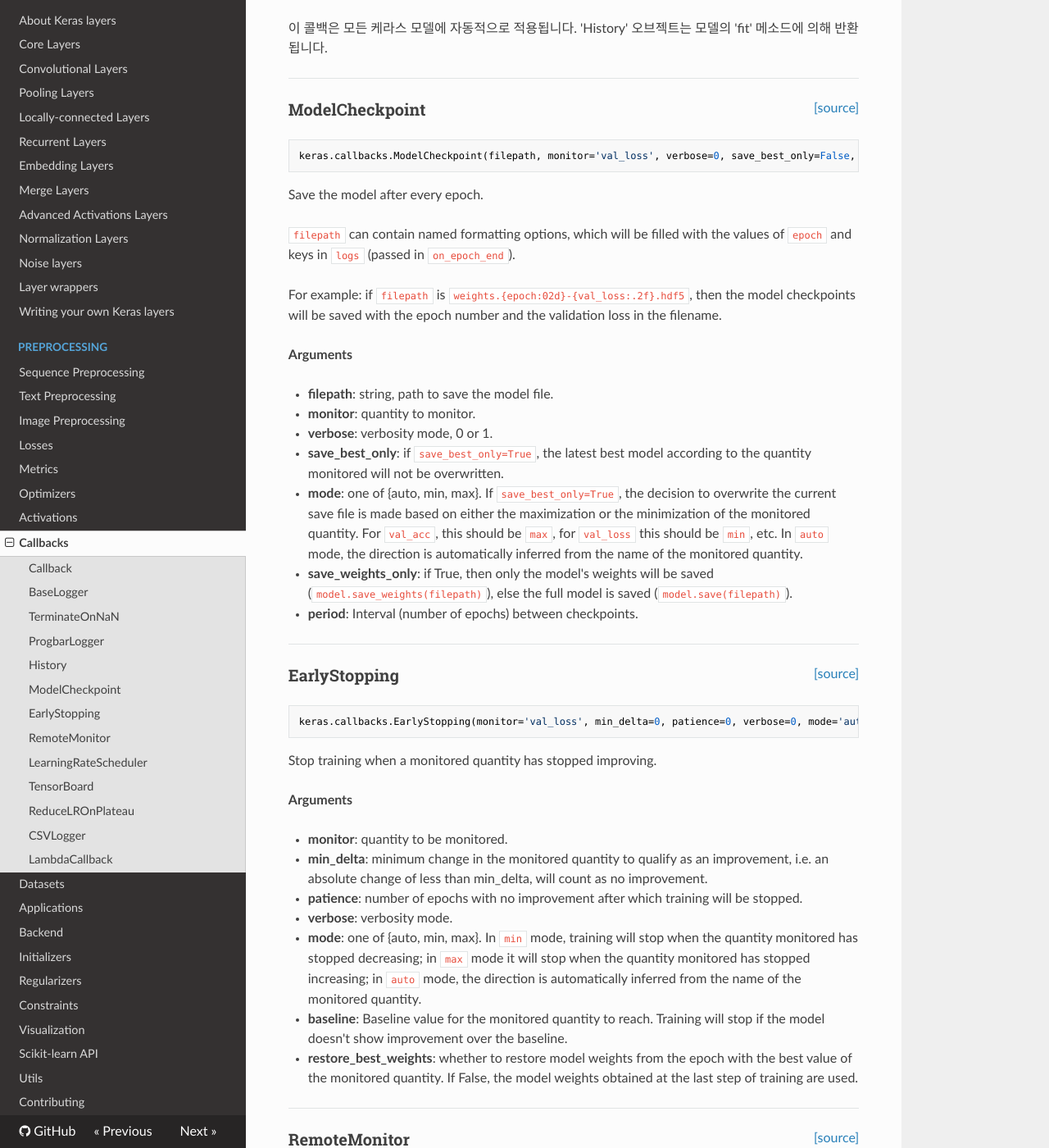
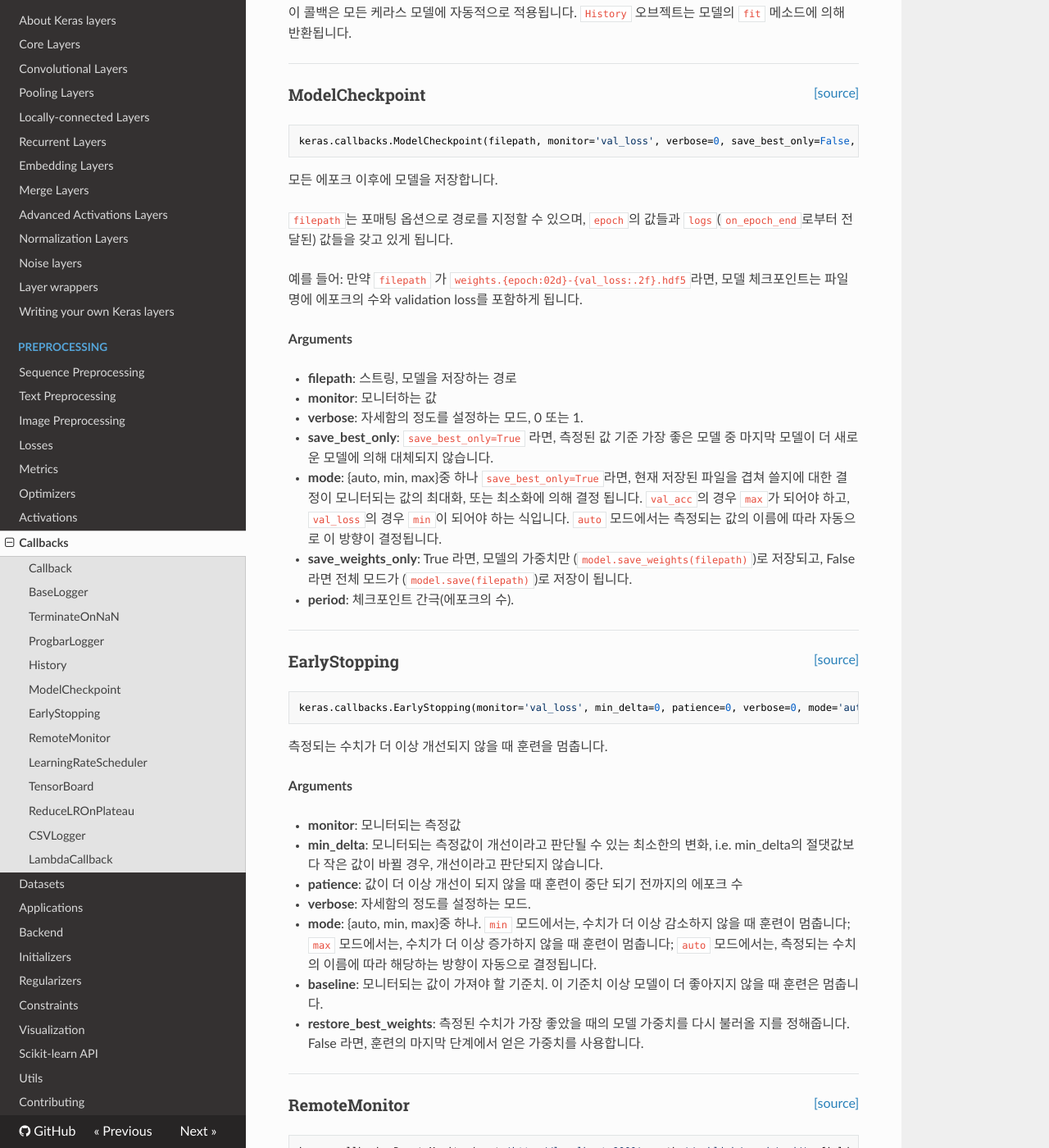
Before and after one commit to keras-team/keras-docs-ko, an MkDocs documentation site: the page built from sources/callbacks.md, in a window 1280 px wide and 1400 px high, scrolled down 2062 px. Shown: the whole window at 82% size. Built offline with MkDocs 1.6.1, drawn with Linux system fonts in a browser that asks for light colours; nearby versions of some CDN libraries; some of the changed text lies outside the part shown.

Commit message:
RemoteMonitor까지

````diff
--- a/sources/callbacks.md
+++ b/sources/callbacks.md
@@ -1,6 +1,6 @@
 ## callbacks의 용도
 
-callback은 주어진 학습 단계에서 적용될 수 있는 함수들의 집합입니다. 여러분은 모델의 훈련 도중 모델 내의 상태와 통계를 보기 위해 callbacks를 이용할 수 있습니다. callbacks의 리스트(키워드 인수 'callbacks'로)를 'Sequential' 또는 'Model' 클래스의 '.fit()' 메소드에 전달할 수 있습니다. 주어진 callbacks의 메소드는 훈련의 각 단계별로 호출될 것입니다.
+callback은 주어진 학습 단계에서 적용될 수 있는 함수들의 집합입니다. 여러분은 모델의 훈련 도중 모델 내의 상태와 통계를 보기 위해 callbacks를 이용할 수 있습니다. callbacks의 리스트(키워드 인수 `callbacks`로)를 `Sequential` 또는 `Model` 클래스의 `.fit()` 메소드에 전달할 수 있습니다. 주어진 callbacks의 메소드는 훈련의 각 단계별로 호출될 것입니다.
 
 ---
 
@@ -53,8 +53,8 @@
 
 - __stateful_metrics__: 에포크 단위별로 평균을 취하지 *말아야* 할
     반복될 수 있는 측정 단위의 이름(스트링)
-    이 리스트에 해당하는 측정 단위들은 'on_epoch_end' log에 값 그대로
-    포함 되며, 다른 측정 단위들은 'on_epoch_end'에 평균되어 들어갑니다.
+    이 리스트에 해당하는 측정 단위들은 `on_epoch_end` log에 값 그대로
+    포함 되며, 다른 측정 단위들은 `on_epoch_end`에 평균되어 들어갑니다.
 
 ----
 
@@ -66,7 +66,6 @@
 ```
 
 훈련 도중 loss 값이 NaN이 나왔을 때 종결시키는 콜백.
-Callback that terminates training when a NaN loss is encountered.
 
 ----
 
@@ -101,10 +100,10 @@
 keras.callbacks.History()
 ```
 
-'History' 오브젝트에 이벤트를 기록하는 콜백.
+`History` 오브젝트에 이벤트를 기록하는 콜백.
 
 이 콜백은 모든 케라스 모델에 자동적으로 적용됩니다.
-'History' 오브젝트는 모델의 'fit' 메소드에 의해
+`History` 오브젝트는 모델의 `fit` 메소드에 의해
 반환됩니다.
 
 ----
@@ -116,36 +115,34 @@
 keras.callbacks.ModelCheckpoint(filepath, monitor='val_loss', verbose=0, save_best_only=False, save_weights_only=False, mode='auto', period=1)
 ```
 
-Save the model after every epoch.
+모든 에포크 이후에 모델을 저장합니다.
 
-`filepath` can contain named formatting options,
-which will be filled with the values of `epoch` and
-keys in `logs` (passed in `on_epoch_end`).
+`filepath`는 포매팅 옵션으로 경로를 지정할 수 있으며,
+`epoch`의 값들과 `logs`(`on_epoch_end`로부터 전달된)
+값들을 갖고 있게 됩니다.
 
-For example: if `filepath` is `weights.{epoch:02d}-{val_loss:.2f}.hdf5`,
-then the model checkpoints will be saved with the epoch number and
-the validation loss in the filename.
+예를 들어: 만약 `filepath` 가 `weights.{epoch:02d}-{val_loss:.2f}.hdf5`라면,
+모델 체크포인트는 파일명에 에포크의 수와 validation loss를 포함하게 됩니다.
+
 
 __Arguments__
 
-- __filepath__: string, path to save the model file.
-- __monitor__: quantity to monitor.
-- __verbose__: verbosity mode, 0 or 1.
-- __save_best_only__: if `save_best_only=True`,
-    the latest best model according to
-    the quantity monitored will not be overwritten.
-- __mode__: one of {auto, min, max}.
-    If `save_best_only=True`, the decision
-    to overwrite the current save file is made
-    based on either the maximization or the
-    minimization of the monitored quantity. For `val_acc`,
-    this should be `max`, for `val_loss` this should
-    be `min`, etc. In `auto` mode, the direction is
-    automatically inferred from the name of the monitored quantity.
-- __save_weights_only__: if True, then only the model's weights will be
-    saved (`model.save_weights(filepath)`), else the full model
-    is saved (`model.save(filepath)`).
-- __period__: Interval (number of epochs) between checkpoints.
+- __filepath__: 스트링, 모델을 저장하는 경로
+- __monitor__: 모니터하는 값
+- __verbose__: 자세함의 정도를 설정하는 모드, 0 또는 1.
+- __save_best_only__: `save_best_only=True` 라면,
+    측정된 값 기준 가장 좋은 모델 중 마지막 모델이 더
+    새로운 모델에 의해 대체되지 않습니다.
+- __mode__: {auto, min, max}중 하나
+    `save_best_only=True`라면, 현재 저장된 파일을 겹쳐 쓸지에
+    대한 결정이 모니터되는 값의 최대화, 또는 최소화에 의해 결정
+    됩니다. `val_acc`의 경우 `max`가 되어야 하고, `val_loss`의
+    경우 `min`이 되어야 하는 식입니다. `auto` 모드에서는 측정되는
+    값의 이름에 따라 자동으로 이 방향이 결정됩니다.
+- __save_weights_only__: True 라면, 모델의 가중치만
+    (`model.save_weights(filepath)`)로 저장되고, False 라면 전체
+    모드가 (`model.save(filepath)`)로 저장이 됩니다.
+- __period__: 체크포인트 간극(에포크의 수).
 
 ----
 
@@ -156,32 +153,27 @@
 keras.callbacks.EarlyStopping(monitor='val_loss', min_delta=0, patience=0, verbose=0, mode='auto', baseline=None, restore_best_weights=False)
 ```
 
-Stop training when a monitored quantity has stopped improving.
+측정되는 수치가 더 이상 개선되지 않을 때 훈련을 멈춥니다.
 
 __Arguments__
 
-- __monitor__: quantity to be monitored.
-- __min_delta__: minimum change in the monitored quantity
-    to qualify as an improvement, i.e. an absolute
-    change of less than min_delta, will count as no
-    improvement.
-- __patience__: number of epochs with no improvement
-    after which training will be stopped.
-- __verbose__: verbosity mode.
-- __mode__: one of {auto, min, max}. In `min` mode,
-    training will stop when the quantity
-    monitored has stopped decreasing; in `max`
-    mode it will stop when the quantity
-    monitored has stopped increasing; in `auto`
-    mode, the direction is automatically inferred
-    from the name of the monitored quantity.
-- __baseline__: Baseline value for the monitored quantity to reach.
-    Training will stop if the model doesn't show improvement
-    over the baseline.
-- __restore_best_weights__: whether to restore model weights from
-    the epoch with the best value of the monitored quantity.
-    If False, the model weights obtained at the last step of
-    training are used.
+- __monitor__: 모니터되는 측정값
+- __min_delta__: 모니터되는 측정값이 개선이라고 판단될 수 있는
+    최소한의 변화, i.e. min_delta의 절댓값보다 작은 값이 바뀔
+    경우, 개선이라고 판단되지 않습니다.
+- __patience__: 값이 더 이상 개선이 되지 않을 때 훈련이 중단
+    되기 전까지의 에포크 수
+- __verbose__: 자세함의 정도를 설정하는 모드.
+- __mode__: {auto, min, max}중 하나. `min` 모드에서는,
+    수치가 더 이상 감소하지 않을 때 훈련이 멈춥니다;
+    `max` 모드에서는, 수치가 더 이상 증가하지 않을 때
+    훈련이 멈춥니다; `auto` 모드에서는, 측정되는 수치의
+    이름에 따라 해당하는 방향이 자동으로 결정됩니다.
+- __baseline__: 모니터되는 값이 가져야 할 기준치.
+    이 기준치 이상 모델이 더 좋아지지 않을 때 훈련은 멈춥니다.
+- __restore_best_weights__: 측정된 수치가 가장 좋았을 때의 모델
+    가중치를 다시 불러올 지를 정해줍니다. False 라면, 훈련의
+    마지막 단계에서 얻은 가중치를 사용합니다.
 
 ----
 
@@ -192,7 +184,7 @@
 keras.callbacks.RemoteMonitor(root='http://localhost:9000', path='/publish/epoch/end/', field='data', headers=None, send_as_json=False)
 ```
 
-Callback used to stream events to a server.
+서버로 스트리밍 할 때 이용되는 콜백.
 
 Requires the `requests` library.
 Events are sent to `root + '/publish/epoch/end/'` by default. Calls are
````
